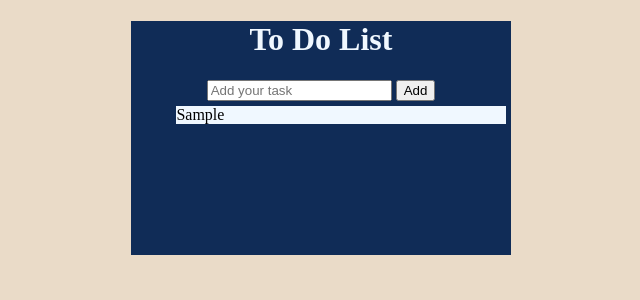
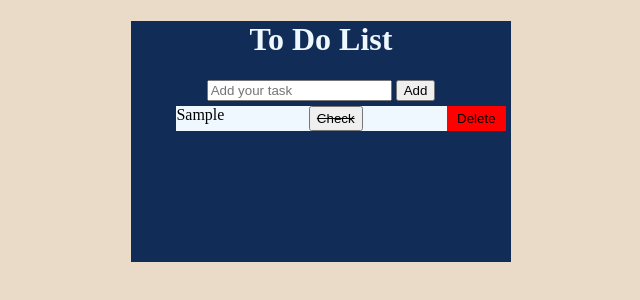
Before and after one commit to ju-nmd2023/fop-todo-list-Acefades, a plain HTML site: page index.html in a window 1280 px wide. Both pictures are taken after typing "Sample" into the empty fields and a click on the button "Add". Shown: the whole page, without its empty margins (319-959 px from the left). Drawn offline with Linux system fonts and the light colour scheme.

Commit message:
checkbutton

```diff
--- a/script.js
+++ b/script.js
@@ -21,14 +21,39 @@ function createTaskElement(task) {
   const listItem = document.createElement("li");
   listItem.textContent = task; // adds task from above to "li" element
 
+  // Delete button
+  const deleteButton = document.createElement("button");
+  deleteButton.textContent = "Delete";
+  deleteButton.className = "deleteTask";
+
+  // Check button
+  const checkButton = document.createElement("button");
+  checkButton.textContent = "Check";
+  checkButton.className = "checkTask";
+
+  listItem.appendChild(checkButton);
+  listItem.appendChild(deleteButton);
+
   list.appendChild(listItem);
+
+  // Add event listener for delete button
+  deleteButton.addEventListener("click", function () {
+    list.removeChild(listItem);
+    saveTasks(); // Update local storage after removing task
+  });
+
+  // Add event listener for check button
+  checkButton.addEventListener("click", function () {
+    listItem.className = "checkTask"; // Toggle class for the clicked list item
+    saveTasks(); // Update local storage after toggling checked state
+  });
 }
 
-//local storage
+// Local storage
 function saveTasks() {
   let tasks = [];
   list.querySelectorAll("li").forEach(function (item) {
-    tasks.push(item.textContent.trim());
+    tasks.push(item.textContent.replace("Delete", "").trim());
   });
   localStorage.setItem("tasks", JSON.stringify(tasks));
 }
--- a/styles.css
+++ b/styles.css
@@ -25,3 +25,14 @@ li {
   display: flex;
   justify-content: space-between;
 }
+
+.deleteTask {
+  border: none;
+  background-color: red;
+  padding: 5px 10px;
+}
+
+.checkTask{
+    text-decoration-line: line-through;
+
+}
```
